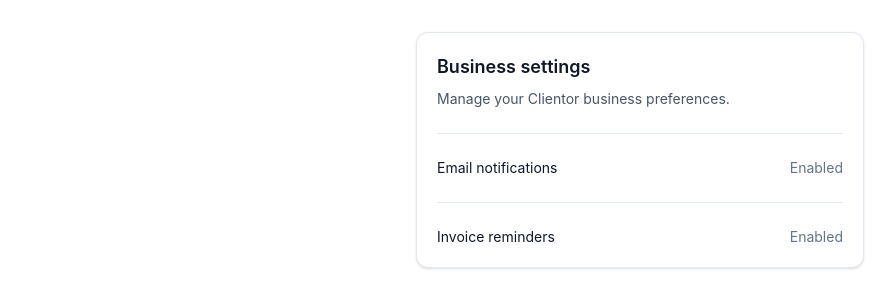
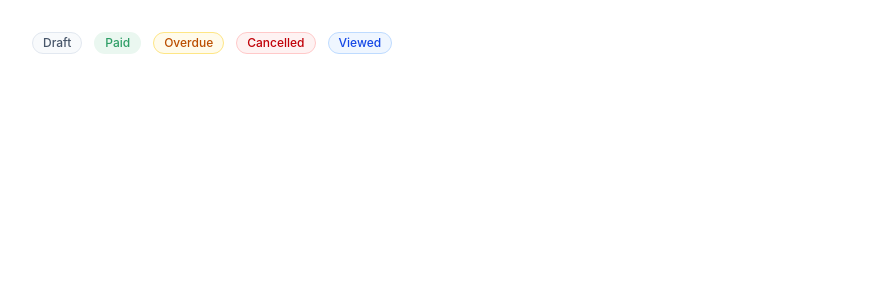
Before and after one commit to juliusmwas/Clientor, a React (Vite) app in the folder apps/website/: page / in a window 1280 px wide. Shown: the top 308 px of the page, without its empty margins (0-895 px from the left). Built offline with nearby package versions, Linux system fonts and the light colour scheme.

Commit message:
feat: add reusable badge component

```diff
--- a/apps/website/src/App.tsx
+++ b/apps/website/src/App.tsx
@@ -1,33 +1,18 @@
-import Card from "./components/ui/Card";
-import Divider from "./components/ui/Divider";
+import Badge from "./components/ui/Badge";
 
 function App() {
   return (
     <main className="min-h-screen bg-background p-8 text-text-primary">
-      <div className="mx-auto max-w-md">
-        <Card>
-          <h2 className="text-lg font-semibold">Business settings</h2>
+      <div className="flex flex-wrap gap-3">
+        <Badge>Draft</Badge>
 
-          <p className="mt-2 text-sm text-text-secondary">
-            Manage your Clientor business preferences.
-          </p>
+        <Badge variant="success">Paid</Badge>
 
-          <Divider className="my-6" />
+        <Badge variant="warning">Overdue</Badge>
 
-          <div className="flex items-center justify-between">
-            <span className="text-sm">Email notifications</span>
+        <Badge variant="error">Cancelled</Badge>
 
-            <span className="text-sm text-text-muted">Enabled</span>
-          </div>
-
-          <Divider className="my-6" />
-
-          <div className="flex items-center justify-between">
-            <span className="text-sm">Invoice reminders</span>
-
-            <span className="text-sm text-text-muted">Enabled</span>
-          </div>
-        </Card>
+        <Badge variant="info">Viewed</Badge>
       </div>
     </main>
   );
--- /dev/null
+++ b/apps/website/src/components/ui/Badge.tsx
@@ -0,0 +1,47 @@
+import type { HTMLAttributes, ReactNode } from "react";
+
+type BadgeVariant = "default" | "success" | "warning" | "error" | "info";
+
+type BadgeProps = HTMLAttributes<HTMLSpanElement> & {
+  variant?: BadgeVariant;
+  children: ReactNode;
+};
+
+const variantStyles: Record<BadgeVariant, string> = {
+  default: "bg-surface text-text-secondary border-border",
+
+  success: "bg-primary-light text-primary border-transparent",
+
+  warning:
+    "bg-amber-50 text-amber-700 border-amber-200 dark:bg-amber-950/30 dark:text-amber-400 dark:border-amber-900",
+
+  error:
+    "bg-red-50 text-red-700 border-red-200 dark:bg-red-950/30 dark:text-red-400 dark:border-red-900",
+
+  info: "bg-blue-50 text-blue-700 border-blue-200 dark:bg-blue-950/30 dark:text-blue-400 dark:border-blue-900",
+};
+
+function Badge({
+  variant = "default",
+  children,
+  className,
+  ...props
+}: BadgeProps) {
+  return (
+    <span
+      {...props}
+      className={[
+        "inline-flex items-center rounded-full border px-2.5 py-1",
+        "text-xs font-medium leading-none",
+        variantStyles[variant],
+        className,
+      ]
+        .filter(Boolean)
+        .join(" ")}
+    >
+      {children}
+    </span>
+  );
+}
+
+export default Badge;
```
